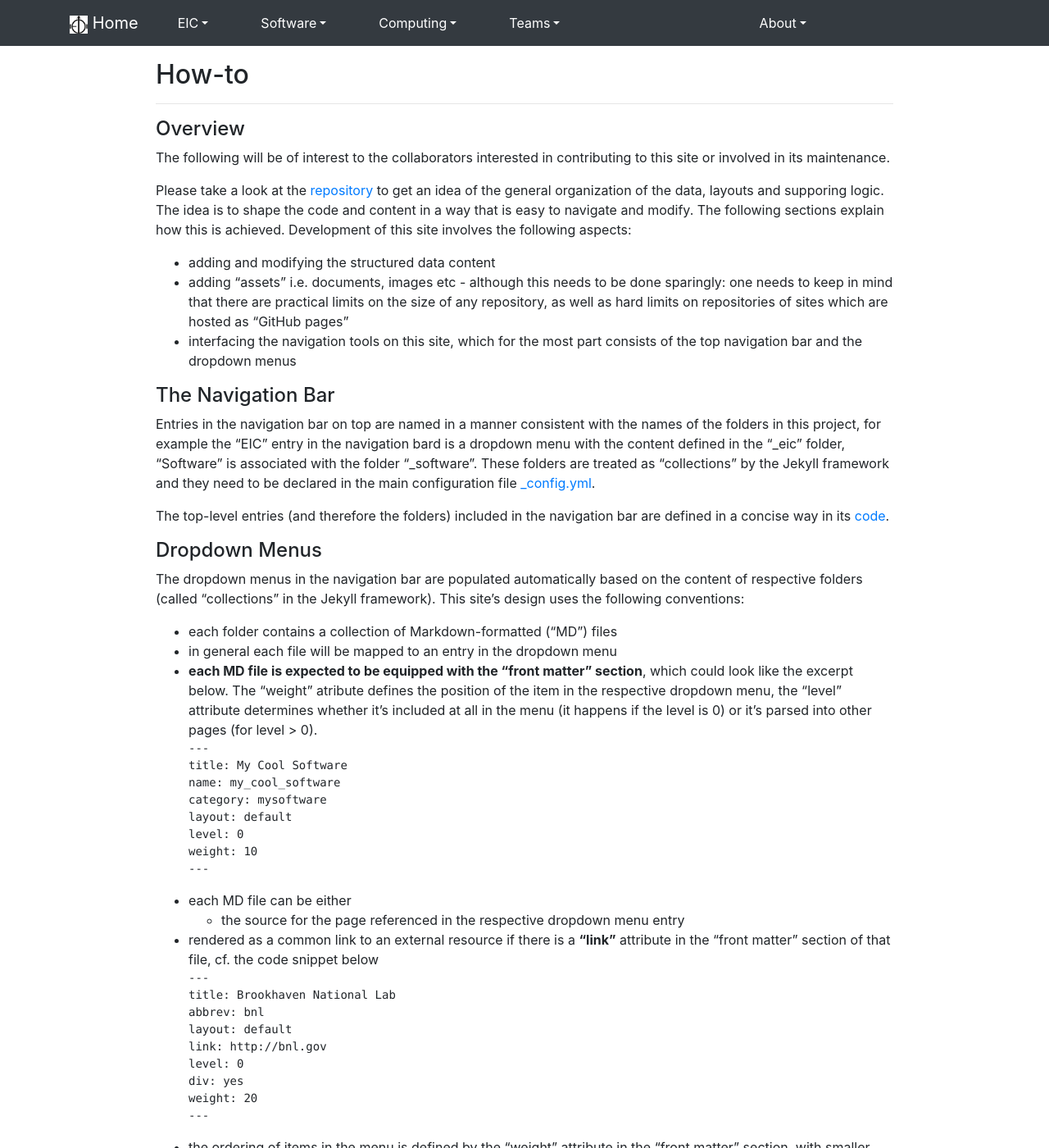
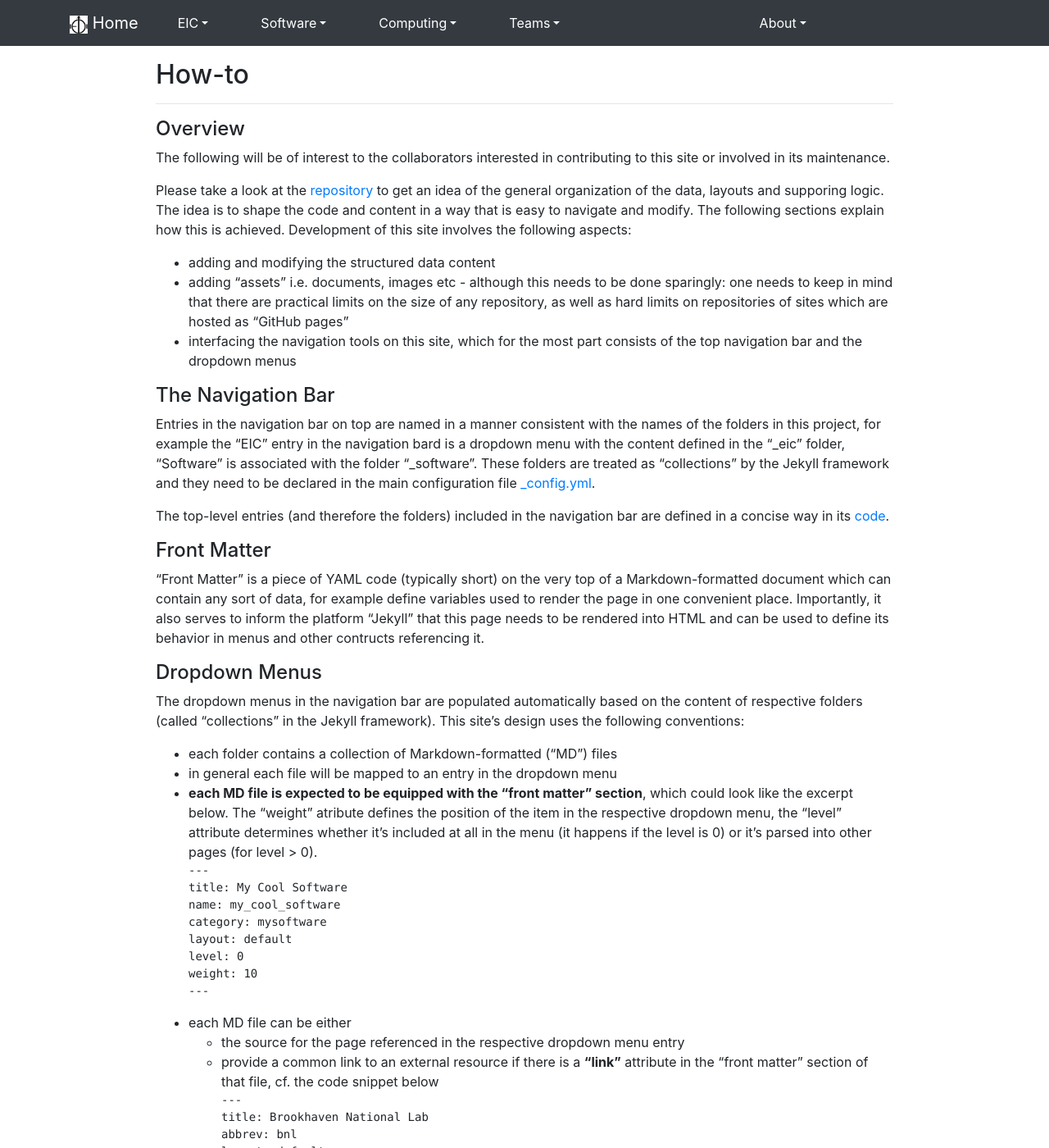
Before and after one commit to kkauder/eic.github.io, a Jekyll site: the page built from _about/howto.md, in a window 1280 px wide and 1400 px high. Shown: the whole window at 82% size. Built offline with Jekyll 4.4.1, drawn with Linux system fonts in a browser that asks for light colours; nearby versions of some CDN libraries.

Commit message:
Added the "front matter" section to "how-to"

````diff
--- a/_about/howto.md
+++ b/_about/howto.md
@@ -34,6 +34,13 @@ to be declared in the main configuration file
 The top-level entries (and therefore the folders) included in the navigation bar are defined in a concise way in its
 <a href="https://github.com/eic/eic.github.io/blob/master/_includes/layouts/navbar.html" target="_blank">code</a>.
 
+#### Front Matter
+"Front Matter" is a piece of YAML code (typically short) on the very top of a Markdown-formatted
+document which can contain any sort of data, for example define variables used to render the page
+in one convenient place. Importantly, it also serves to inform the platform "Jekyll" that this
+page needs to be rendered into HTML and can be used to define its behavior in menus and other
+contructs referencing it.
+
 #### Dropdown Menus
 The dropdown menus in the navigation bar are populated automatically based on the content of respective folders
 (called "collections" in the Jekyll framework). This site's design uses the following conventions:
@@ -52,7 +59,7 @@ weight: 10
 ```
 * each MD file can be either
    * the source for the page referenced in the respective dropdown menu entry
-* rendered as a common link to an external resource if there is a **"link"** attribute in the "front matter" section of that file, cf. the code snippet below
+   * provide a common link to an external resource if there is a **"link"** attribute in the "front matter" section of that file, cf. the code snippet below
 ```
 ---
 title: Brookhaven National Lab
````
